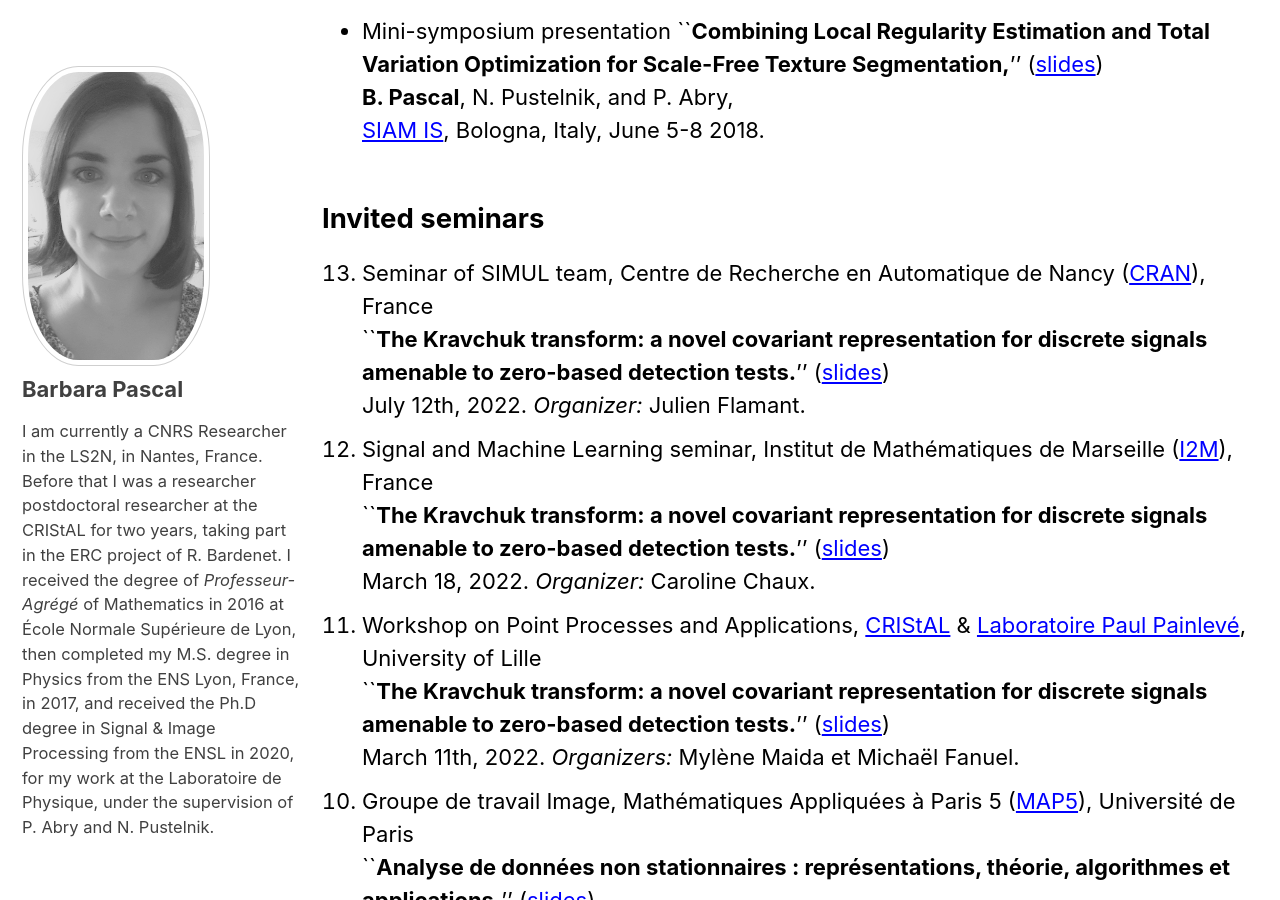
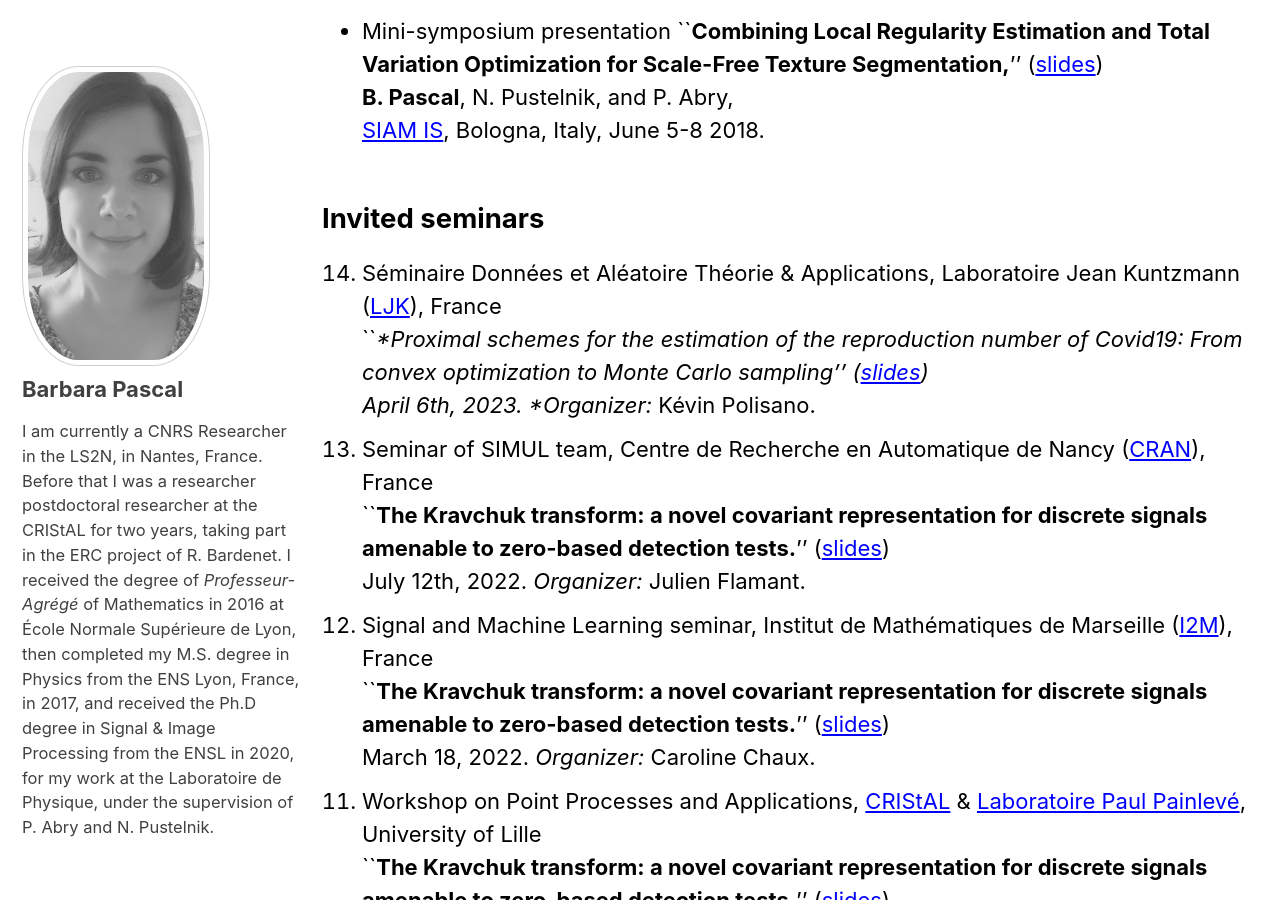
Before and after one commit to bpascal-fr/bpascal-fr.github.io, a Jekyll site: the page built from _pages/invitations.md, in a window 1280 px wide and 900 px high, scrolled down 470 px. Built offline with Jekyll 4.4.1, drawn with Linux system fonts in a browser that asks for light colours; cached includes are drawn as plain includes; nearby versions of some CDN libraries; some web fonts are replaced.

Commit message:
seminar Grenoble

```diff
--- a/_pages/invitations.md
+++ b/_pages/invitations.md
@@ -20,10 +20,13 @@ title: "Invited talks"
 
 ## Invited seminars
 
+2. Séminaire Données et Aléatoire Théorie & Applications, Laboratoire Jean Kuntzmann ([LJK](https://www-ljk.imag.fr/)), France
+``**Proximal schemes for the estimation of the reproduction number of Covid19: From convex optimization to Monte Carlo sampling'' ([slides](../assets/pdfs/LJK23.pdf))
+April 6th, 2023. *Organizer:* Kévin Polisano.
 1. Seminar of SIMUL team, Centre de Recherche en Automatique de Nancy ([CRAN](http://www.cran.univ-lorraine.fr/)), France
 ``**The Kravchuk transform: a novel covariant representation for discrete signals amenable to zero-based detection tests.**'' ([slides](../assets/pdfs/CRAN22.pdf))
 July 12th, 2022. *Organizer:* Julien Flamant.
-2. Signal and Machine Learning seminar, Institut de Mathématiques de Marseille ([I2M](https://www.i2m.univ-amu.fr/)), France
+1. Signal and Machine Learning seminar, Institut de Mathématiques de Marseille ([I2M](https://www.i2m.univ-amu.fr/)), France
 ``**The Kravchuk transform: a novel covariant representation for discrete signals amenable to zero-based detection tests.**'' ([slides](../assets/pdfs/I2M22.pdf))
 March 18, 2022.  *Organizer:* Caroline Chaux.
 1. Workshop on Point Processes and Applications, [CRIStAL](https://www.cristal.univ-lille.fr/spip.php?page=rubrique&id_rubrique=1) & [Laboratoire Paul Painlevé](https://math.univ-lille.fr/), University of Lille
```
Also changed, not shown: other parts of _pages/invitations.md (+3 -3 lines), 1 other file.
